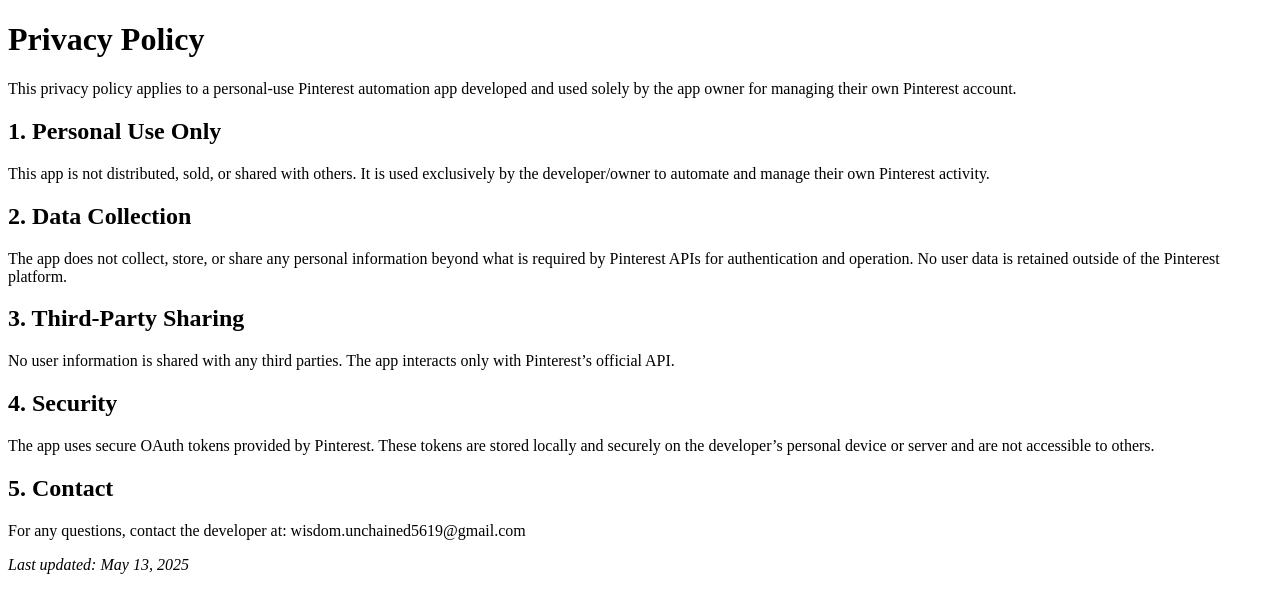
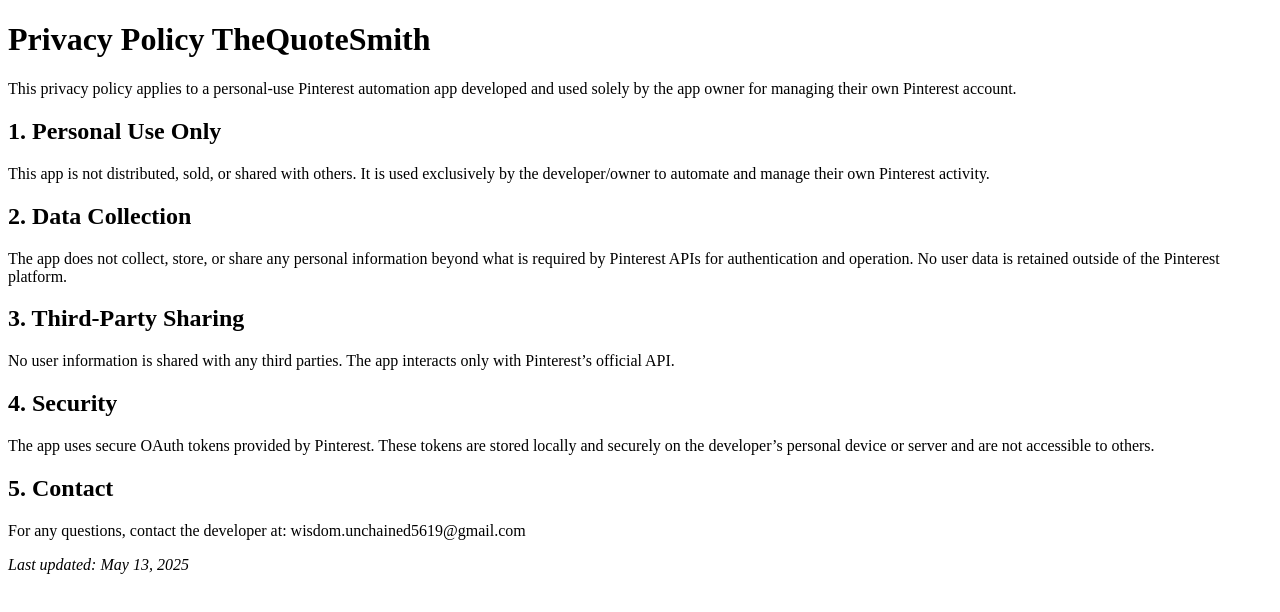
Before and after one commit to nadavmb/privacy-policy, a plain HTML site: page privacy-policy TheQuoteSmith.html in a window 1280 px wide. Drawn offline with Linux system fonts and the light colour scheme.

Commit message:
Update and rename privacy-policy_TheQuoteSmith.html to privacy-policy TheQuoteSmith.html

```diff
--- a/privacy-policy_TheQuoteSmith.html
+++ b/privacy-policy TheQuoteSmith.html
@@ -5,7 +5,7 @@
   <title>Privacy Policy</title>
 </head>
 <body>
-  <h1>Privacy Policy</h1>
+  <h1>Privacy Policy TheQuoteSmith</h1>
   <p>This privacy policy applies to a personal-use Pinterest automation app developed and used solely by the app owner for managing their own Pinterest account.</p>
   <h2>1. Personal Use Only</h2>
   <p>This app is not distributed, sold, or shared with others. It is used exclusively by the developer/owner to automate and manage their own Pinterest activity.</p>
```
